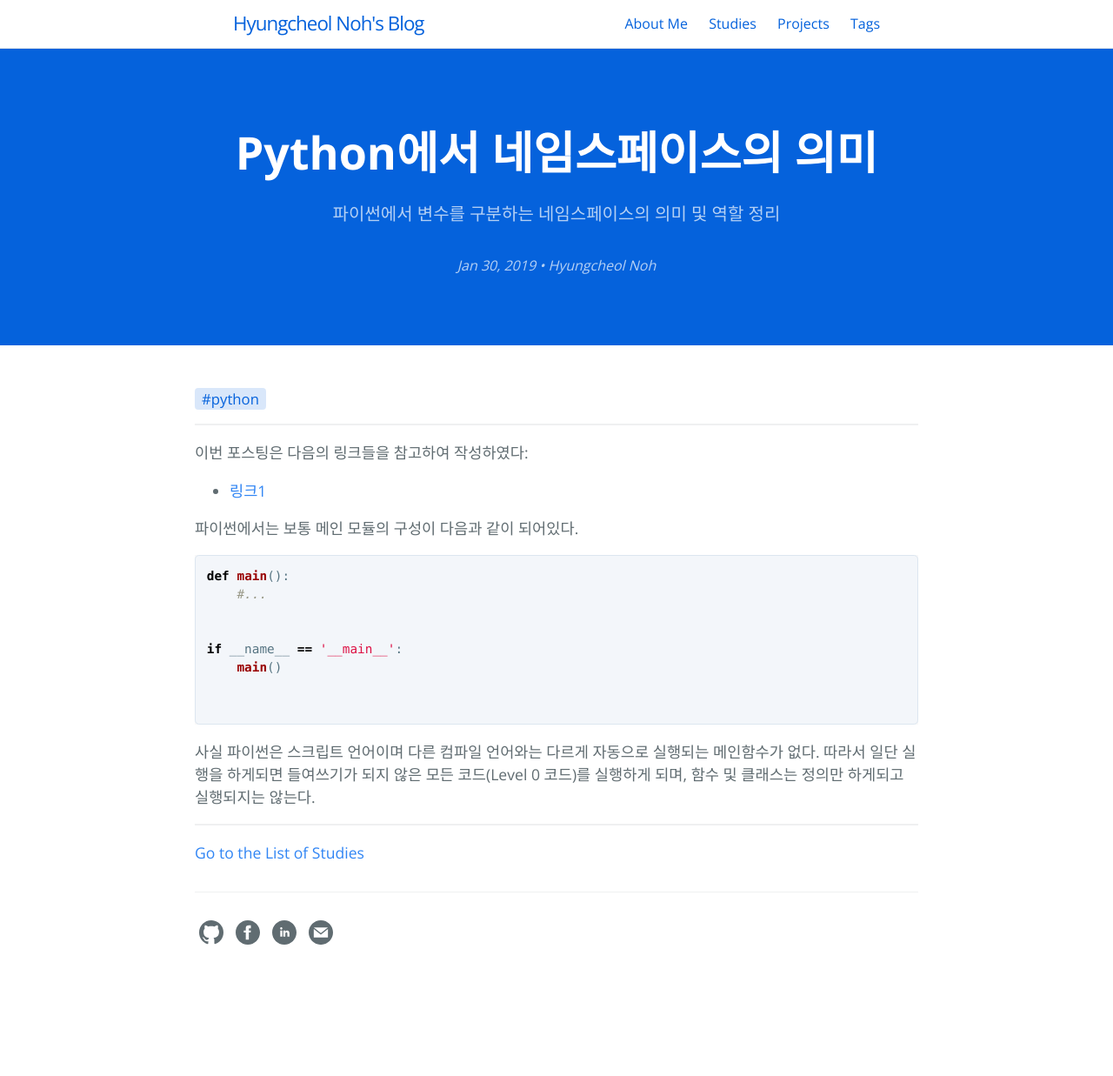
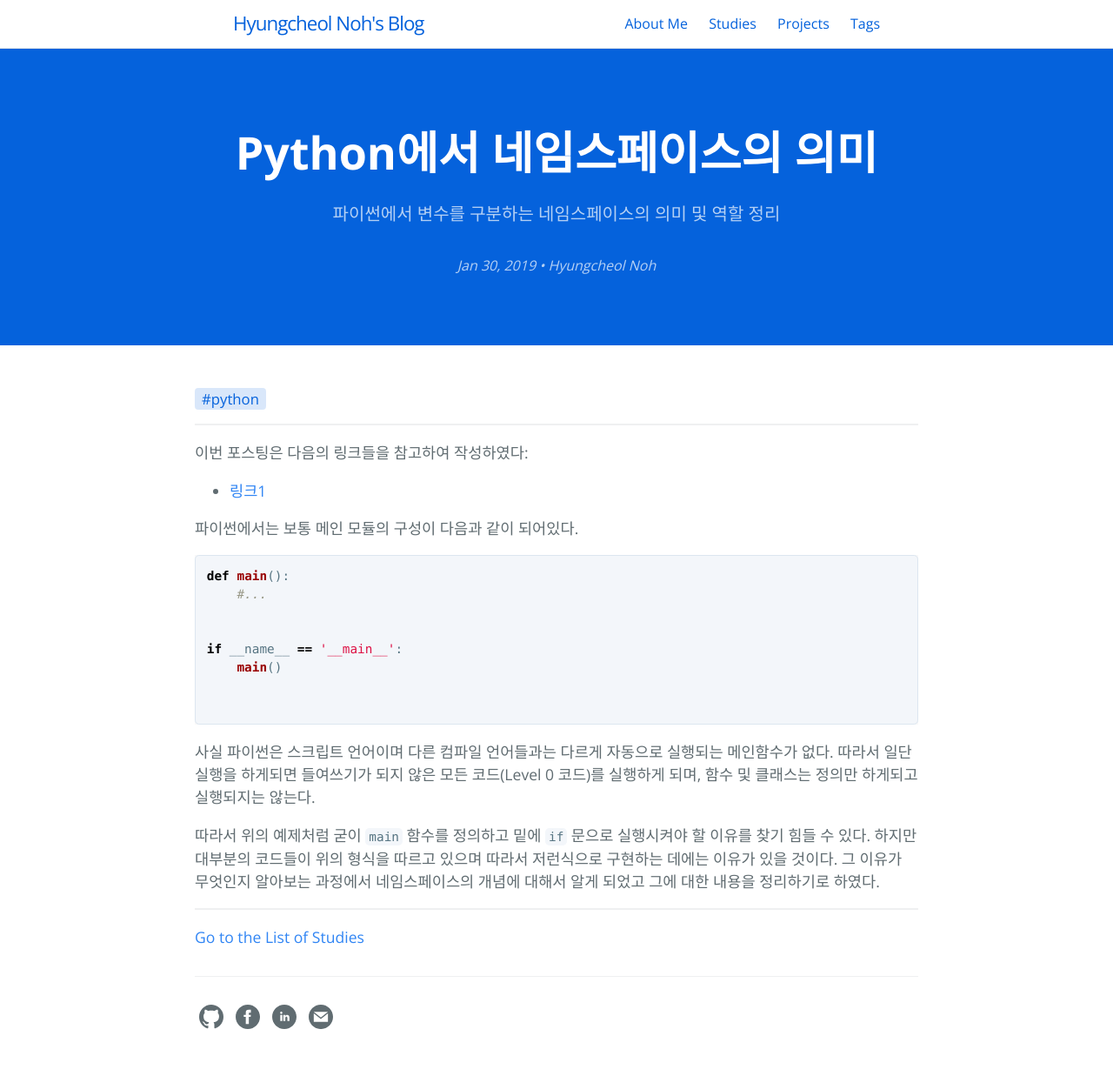
Before and after one commit to hcnoh/hcnoh.github.io, a Jekyll site: the page built from _posts/2019-01-30-python-namespace.md, in a window 1280 px wide. Shown: the whole page at 87% size. Built offline with Jekyll 4.4.1, drawn with Linux system fonts in a browser that asks for light colours; comment, search, counter and statistics services are not loaded; before the commit the page ends 1140 px from its top, so only the background shows below that.

Commit message:
Update 2019-01-30-python-namespace.md

````diff
--- a/_posts/2019-01-30-python-namespace.md
+++ b/_posts/2019-01-30-python-namespace.md
@@ -29,4 +29,6 @@ if __name__ == '__main__':
 
 ```
 
-사실 파이썬은 스크립트 언어이며 다른 컴파일 언어와는 다르게 자동으로 실행되는 메인함수가 없다. 따라서 일단 실행을 하게되면 들여쓰기가 되지 않은 모든 코드(Level 0 코드)를 실행하게 되며, 함수 및 클래스는 정의만 하게되고 실행되지는 않는다.
+사실 파이썬은 스크립트 언어이며 다른 컴파일 언어들과는 다르게 자동으로 실행되는 메인함수가 없다. 따라서 일단 실행을 하게되면 들여쓰기가 되지 않은 모든 코드(Level 0 코드)를 실행하게 되며, 함수 및 클래스는 정의만 하게되고 실행되지는 않는다.
+
+따라서 위의 예제처럼 굳이 `main` 함수를 정의하고 밑에 `if` 문으로 실행시켜야 할 이유를 찾기 힘들 수 있다. 하지만 대부분의 코드들이 위의 형식을 따르고 있으며 따라서 저런식으로 구현하는 데에는 이유가 있을 것이다. 그 이유가 무엇인지 알아보는 과정에서 네임스페이스의 개념에 대해서 알게 되었고 그에 대한 내용을 정리하기로 하였다.
````
